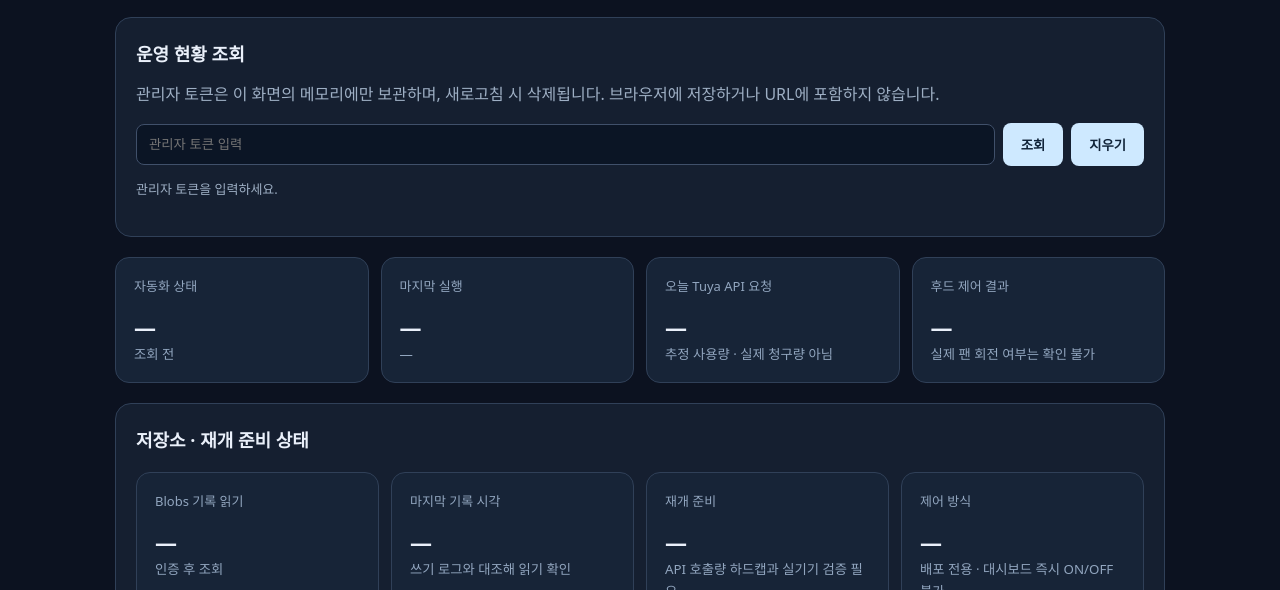
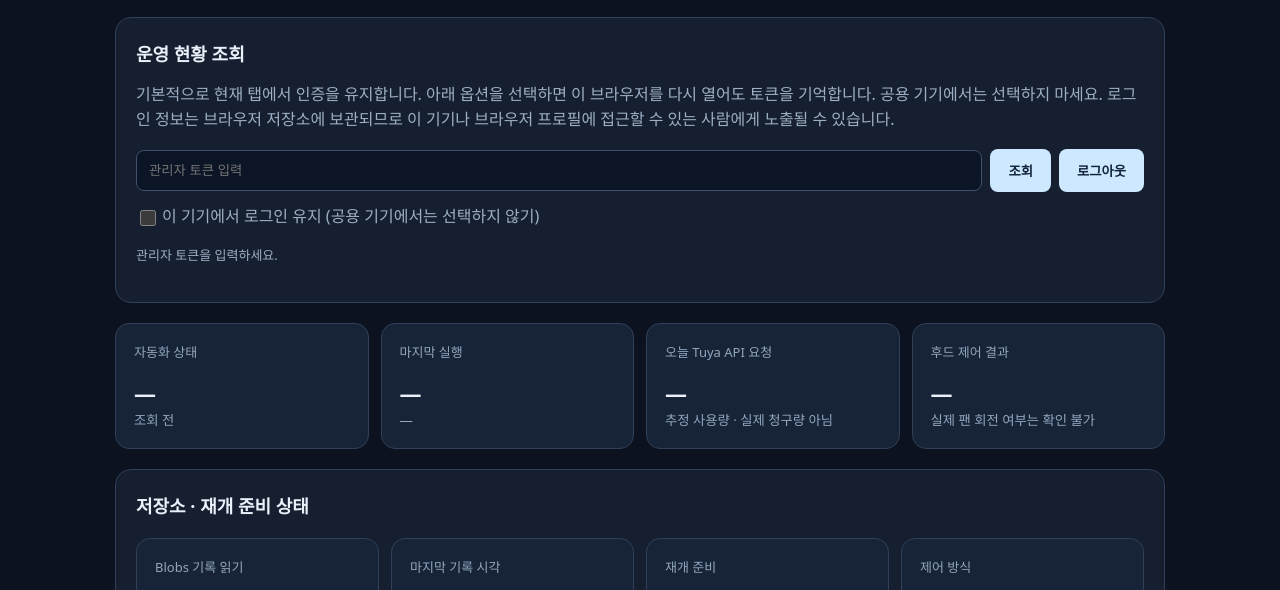
Before and after one commit to inhee0815/home-automation, a website: page public/index.html in a window 1280 px wide. Both pictures are taken after a click on the button "조회". Shown: the part 154-744 px from the top of the page. Drawn offline with Linux system fonts and the light colour scheme.

Commit message:
Remember authenticated dashboard session on this device
* feat: remember dashboard auth per browser with opt-in persistent login

* test: verify optional remembered dashboard login and logout

```diff
--- a/public/index.html
+++ b/public/index.html
@@ -25,9 +25,9 @@ table{border-collapse:collapse;width:100%}td,th{padding:12px 10px;text-align:lef
 <body><main>
 <header><div><div class="eyebrow">SWEET HOME · OPERATIONS</div><h1>Kitchen Hood Automation</h1><p>LG ThinQ · Netlify Functions · Tuya Cloud 사용량</p></div><div class="badge" id="overall">인증 필요</div></header>
 <section class="surface"><h2>운영 현황 조회</h2>
-<p>관리자 토큰은 이 화면의 메모리에만 보관하며, 새로고침 시 삭제됩니다. 브라우저에 저장하거나 URL에 포함하지 않습니다.</p>
+<p>기본적으로 현재 탭에서 인증을 유지합니다. 아래 옵션을 선택하면 이 브라우저를 다시 열어도 토큰을 기억합니다. 공용 기기에서는 선택하지 마세요. 로그인 정보는 브라우저 저장소에 보관되므로 이 기기나 브라우저 프로필에 접근할 수 있는 사람에게 노출될 수 있습니다.</p>
 <div class="controls"><input id="token" type="password" autocomplete="off" placeholder="관리자 토큰 입력" aria-label="관리자 토큰">
-<button id="refresh">조회</button><button id="clear">지우기</button></div><p id="feedback" aria-live="polite"></p></section>
+<button id="refresh">조회</button><button id="clear">로그아웃</button></div><p style="margin-top:12px"><label><input id="remember" type="checkbox" style="min-width:auto;flex:none;width:16px;height:16px;vertical-align:middle;margin-right:6px">이 기기에서 로그인 유지 (공용 기기에서는 선택하지 않기)</label></p><p id="feedback" aria-live="polite"></p></section>
 <div class="grid">
  <div class="tile"><div class="label">자동화 상태</div><div class="value" id="mode">—</div><small id="modeSub">조회 전</small></div>
  <div class="tile"><div class="label">마지막 실행</div><div class="value" id="last">—</div><small id="lastSub">—</small></div>
@@ -65,13 +65,23 @@ table{border-collapse:collapse;width:100%}td,th{padding:12px 10px;text-align:lef
 <script>
 (()=> {
  const $=id=>document.getElementById(id);
+ const SESSION_KEY='hood_dashboard_session_token';
+ const REMEMBER_KEY='hood_dashboard_remembered_token';
+ const storageGet=(store,name)=>{try{return store.getItem(name)||''}catch{return ''}};
+ const storageSet=(store,name,value)=>{try{store.setItem(name,value);return true}catch{return false}};
+ const storageRemove=(store,name)=>{try{store.removeItem(name)}catch{}};
  let key='';
+ const remembered=storageGet(localStorage,REMEMBER_KEY);
+ const session=storageGet(sessionStorage,SESSION_KEY);
+ key=remembered||session;
+ $('remember').checked=Boolean(remembered);
+ if(key)set('feedback','저장된 인증으로 자동 조회합니다.');
  const set=(id,value)=>{$(id).textContent=String(value??'—')};
  const date=value=>{if(!value)return '—';const d=new Date(typeof value==='number'?value:value);return Number.isNaN(d.getTime())?'—':d.toLocaleString('ko-KR')};
  const empty=(el,span)=>{el.replaceChildren();const tr=document.createElement('tr'),td=document.createElement('td');td.colSpan=span;td.textContent='기록 없음';tr.append(td);el.append(tr)};
  const rows=(id,items,keys)=>{const root=$(id);root.replaceChildren();if(!items.length){empty(root,keys.length);return}
    for(const item of items){const tr=document.createElement('tr');for(const fn of keys){const td=document.createElement('td');td.textContent=String(fn(item)??'—');tr.append(td)}root.append(tr)}};
- const clear=()=>{key='';$('token').value='';set('feedback','관리자 토큰을 지웠습니다.');$('switchOff').disabled=true;$('switchOn').disabled=true;set('storageState','—');set('readiness','—');set('readinessReasons','인증 후 확인');$('testStatus').disabled=true;$('testOn').disabled=true;$('testOff').disabled=true;$('resetBreaker').disabled=true;};
+ const clear=()=>{key='';storageRemove(localStorage,REMEMBER_KEY);storageRemove(sessionStorage,SESSION_KEY);$('remember').checked=false;$('token').value='';set('feedback','이 브라우저의 로그인 정보를 삭제했습니다.');$('switchOff').disabled=true;$('switchOn').disabled=true;set('storageState','—');set('readiness','—');set('readinessReasons','인증 후 확인');$('testStatus').disabled=true;$('testOn').disabled=true;$('testOff').disabled=true;$('resetBreaker').disabled=true;};
  $('clear').onclick=clear;
  async function changeSwitch(enabled){
   if(enabled && $('switchOn').disabled){set('switchFeedback','ON 버튼이 잠긴 상태입니다. 운영 상태를 다시 조회하세요.');return}
@@ -127,7 +137,14 @@ table{border-collapse:collapse;width:100%}td,th{padding:12px 10px;text-align:lef
   $('refresh').disabled=true;$('switchOn').disabled=true;$('switchOff').disabled=true;set('feedback','운영 상태를 조회하고 있습니다.');
   try{
    const res=await fetch('/api/monitor-status',{headers:{'x-automation-token':key},cache:'no-store'});
-   const data=await res.json();if(!res.ok)throw new Error(data.error||('HTTP '+res.status));
+   const data=await res.json();if(!res.ok){if(res.status===401){clear()}throw new Error(data.error||('HTTP '+res.status))}
+   if($('remember').checked){
+      storageRemove(sessionStorage,SESSION_KEY);
+      if(!storageSet(localStorage,REMEMBER_KEY,key))set('feedback','로그인 유지 저장 실패: 브라우저 저장소를 확인하세요.');
+   }else{
+      storageRemove(localStorage,REMEMBER_KEY);
+      storageSet(sessionStorage,SESSION_KEY,key);
+   }
    // Monitoring history/incident read failures must not silently disagree with arming eligibility.
    // Quota usage/store failures are safety-relevant and keep ON disabled.
    const criticalWarnings=(data.warnings||[]).filter(w=>['TUYA_USAGE_UNAVAILABLE','BLOBS_STORE_UNAVAILABLE'].includes(w));
@@ -176,5 +193,6 @@ table{border-collapse:collapse;width:100%}td,th{padding:12px 10px;text-align:lef
   }catch(e){set('overall','조회 실패');set('feedback',e.message);set('switchFeedback','운영 상태 조회 실패 · ON 버튼 비활성화')}
   finally{$('refresh').disabled=false;$('token').value=''}
  };
+ if(key)$('refresh').click();
 })();
 </script></body></html>
```
Also changed, not shown: tests/unit/dashboard-ui.test.ts (+12 -0 lines).
